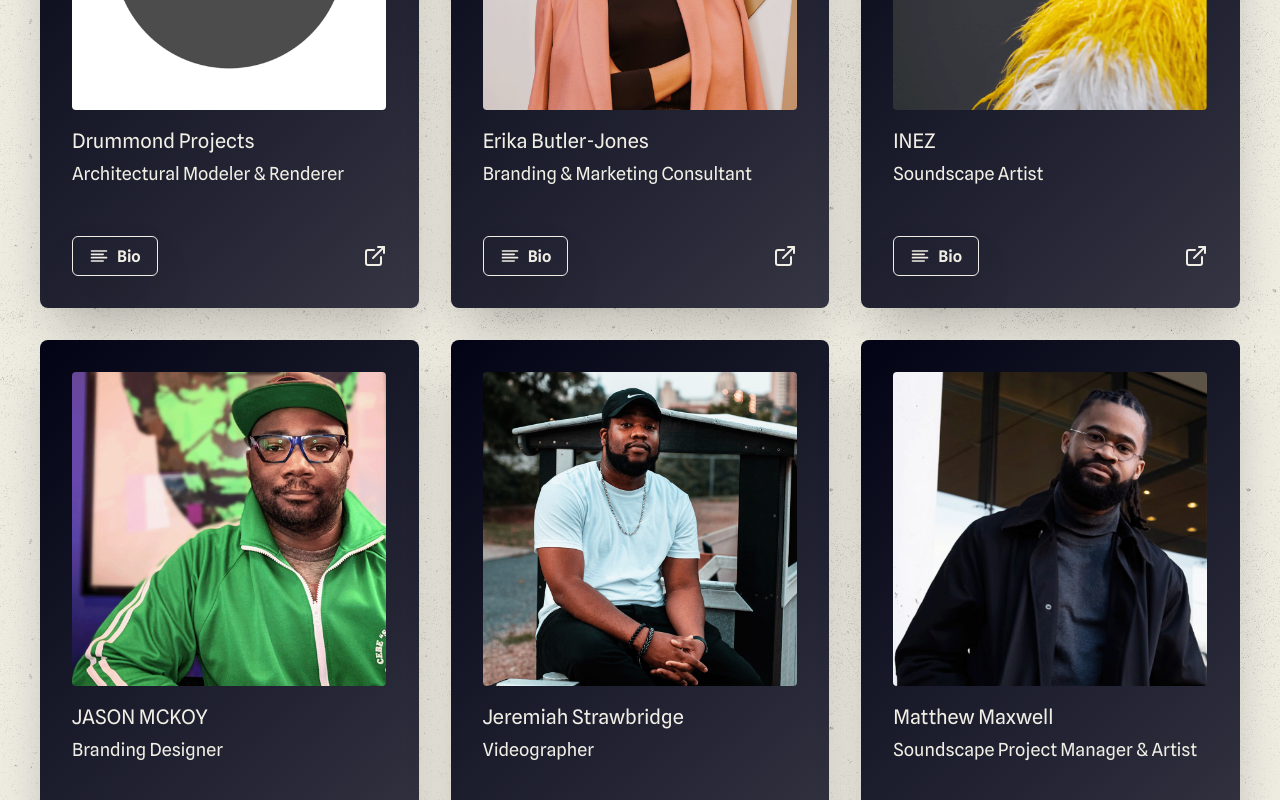
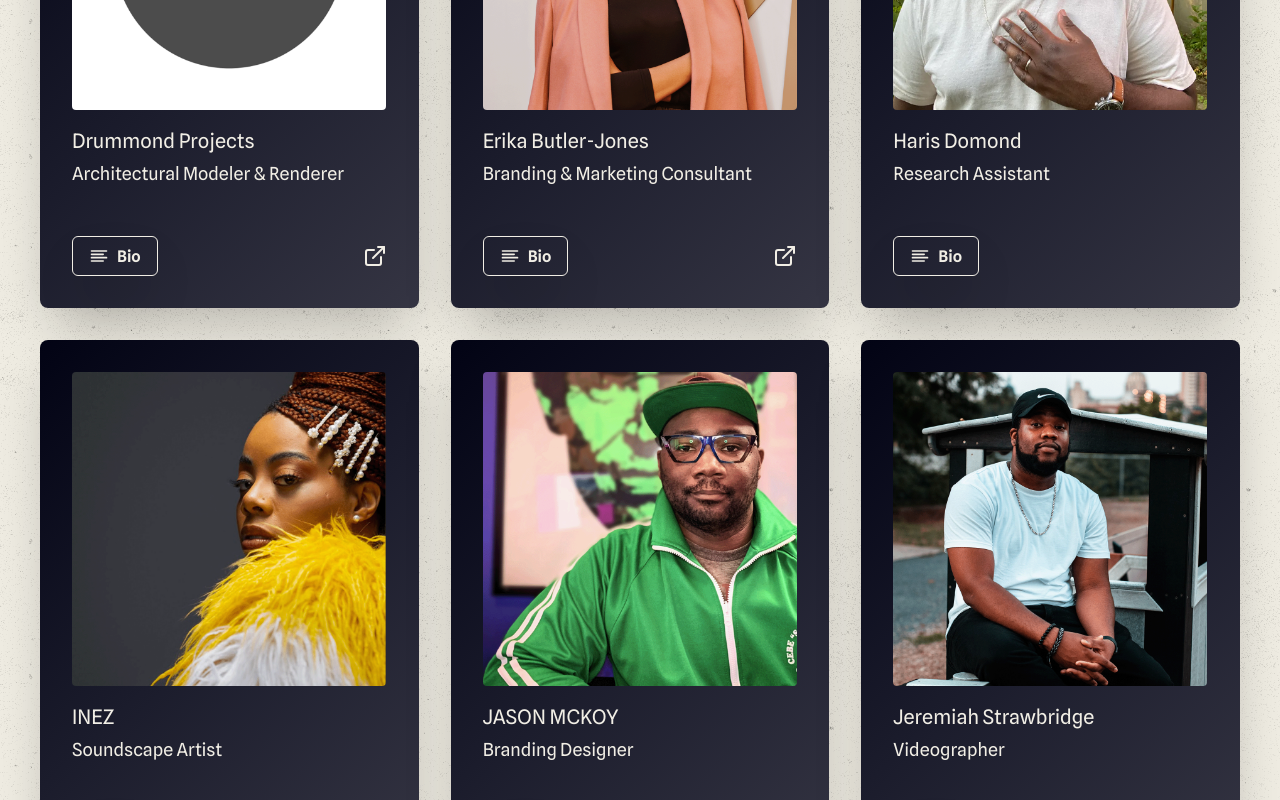
Before and after one commit to lookingglasspgh/lg-site-v1, a Next.js app: page /contributors in a window 1280 px wide. Shown: the part 1100-1900 px from the top of the page. Built offline with nearby package versions, Linux system fonts and the light colour scheme.

Commit message:
feat: added profile, removed image imports

```diff
--- a/src/components/contributors/CollaboratorsSection/CollaboratorsSection.jsx
+++ b/src/components/contributors/CollaboratorsSection/CollaboratorsSection.jsx
@@ -55,6 +55,7 @@ const CollaboratorsSection = () => {
             boxShadow="2xl"
           >
             <Box
+              position="relative"
               width={{
                 base: '16.5rem', md: '15rem', lg: '13.5rem', xl: '19.625rem',
               }}
@@ -67,6 +68,7 @@ const CollaboratorsSection = () => {
                 src={collaborator.headshotPath}
                 alt={collaborator.headshotAlt}
                 priority={!!collaborator?.priority}
+                fill
                 style={{ borderRadius: '4px' }}
                 sizes="
                   16.5rem,
--- a/src/content/contributors.js
+++ b/src/content/contributors.js
@@ -1,18 +1,6 @@
 /* eslint-disable react/no-unescaped-entities */
 /* eslint-disable react/react-in-jsx-scope */
 /* eslint-disable react/jsx-filename-extension */
-import adrian from '@/public/collaborators/adrian.webp';
-import drsantos from '@/public/collaborators/drsantos.webp';
-import xiaowei from '@/public/collaborators/xiaowei.webp';
-import drummond from '@/public/collaborators/drummond.webp';
-import ebj from '@/public/collaborators/ebj.webp';
-import inez from '@/public/collaborators/inez.webp';
-import jason from '@/public/collaborators/jason.webp';
-import jeremiah from '@/public/collaborators/jeremiah.webp';
-import matt from '@/public/collaborators/matt.webp';
-import pvkvsv from '@/public/collaborators/pvkvsv.webp';
-import waverly from '@/public/collaborators/waverly.webp';
-import whiteLeaf from '@/public/collaborators/white-leaf.webp';
 
 const contributors = {
   COLLABORATORS: 'Collaborators',
@@ -21,7 +9,7 @@ const contributors = {
     {
       name: 'Adrian Jones',
       role: 'Founder',
-      headshotPath: adrian,
+      headshotPath: '/collaborators/adrian.webp',
       headshotAlt: 'Image of Adrian Jones, Looking Glass Founder',
       website: null,
       priority: true,
@@ -40,7 +28,7 @@ const contributors = {
     {
       name: 'Dorothy R. Santos, Ph.D.',
       role: 'Advisor',
-      headshotPath: drsantos,
+      headshotPath: '/collaborators/drsantos.webp',
       headshotAlt: 'Image of Dorothy R. Santos, Ph.D., Looking Glass Advisor',
       website: 'https://dorothysantos.com/',
       priority: true,
@@ -62,7 +50,7 @@ const contributors = {
     {
       name: 'Xiaowei Wang, Ph.D.',
       role: 'Advisor',
-      headshotPath: xiaowei,
+      headshotPath: '/collaborators/xiaowei.webp',
       headshotAlt: 'Image of Xiaowei Wang, Ph.D., Looking Glass Advisor',
       website: 'https://www.xiaoweiwang.com/',
       priority: true,
@@ -86,7 +74,7 @@ const contributors = {
     {
       name: 'Drummond Projects',
       role: 'Architectural Modeler & Renderer',
-      headshotPath: drummond,
+      headshotPath: '/collaborators/drummond.webp',
       website: 'https://www.drummondprojects.com/',
       bio: (
         <span>
@@ -110,7 +98,7 @@ const contributors = {
     {
       name: 'Erika Butler-Jones',
       role: 'Branding & Marketing Consultant',
-      headshotPath: ebj,
+      headshotPath: '/collaborators/ebj.webp',
       website: 'https://www.erikabutlerjones.com',
       bio: (
         <span>
@@ -123,9 +111,25 @@ const contributors = {
       ),
     },
     {
+      name: 'Haris Domond',
+      role: 'Research Assistant',
+      headshotPath: '/collaborators/haris.webp',
+      website: null,
+      bio: (
+        <span>
+          Haris Domond is a Chicago-based thinker with a motivation to reduce systemic inequity in
+          all of its forms. His work in healthcare, affordable housing, and workplace diversity has
+          been shaped by his education at Harvard University (BA and MTS) where he studied theology,
+          critical race theory, and ethics. Deeply inspired by James Baldwin, George D. Kelsey and
+          Willie James Jennings, Haris has researched, written and presented extensively on the
+          evolving nature of racial segregation in the United States.
+        </span>
+      ),
+    },
+    {
       name: 'INEZ',
       role: 'Soundscape Artist',
-      headshotPath: inez,
+      headshotPath: '/collaborators/inez.webp',
       website: 'https://inez.us/home',
       bio: (
         <span>
@@ -145,7 +149,7 @@ const contributors = {
     {
       name: 'JASON MCKOY',
       role: 'Branding Designer',
-      headshotPath: jason,
+      headshotPath: '/collaborators/jason.webp',
       website: 'https://mckoycreative.com/',
       bio: (
         <span>
@@ -163,7 +167,7 @@ const contributors = {
     {
       name: 'Jeremiah Strawbridge',
       role: 'Videographer',
-      headshotPath: jeremiah,
+      headshotPath: '/collaborators/jeremiah.webp',
       website: 'https://www.youtube.com/@JeremiahStrawbridge',
       bio: (
         <span>
@@ -178,7 +182,7 @@ const contributors = {
     {
       name: 'Matthew Maxwell',
       role: 'Soundscape Project Manager & Artist',
-      headshotPath: matt,
+      headshotPath: '/collaborators/matt.webp',
       website: 'https://www.familyfirstmusicgroup.com/',
       bio: (
         <span>
@@ -197,7 +201,7 @@ const contributors = {
     {
       name: 'pvkvsv',
       role: 'Soundscape Artist',
-      headshotPath: pvkvsv,
+      headshotPath: '/collaborators/pvkvsv.webp',
       website: 'https://soundcloud.com/pvkvsv',
       bio: (
         <span>
@@ -218,7 +222,7 @@ const contributors = {
     {
       name: 'Waverly Shivers Jr.',
       role: '3D Modeler',
-      headshotPath: waverly,
+      headshotPath: '/collaborators/waverly.webp',
       website: 'https://www.waverlyjrdesigns.com/',
       bio: (
         <span>
@@ -232,7 +236,7 @@ const contributors = {
     {
       name: 'Xavery Williams',
       role: 'Soundscape Audio Engineer',
-      headshotPath: whiteLeaf,
+      headshotPath: '/collaborators/white-leaf.webp',
       website: 'https://soundbetter.com/profiles/19252-the-white-leaf-music-company',
       bio: (
         <span>
```
Also changed, not shown: public/collaborators/haris.webp (added).
